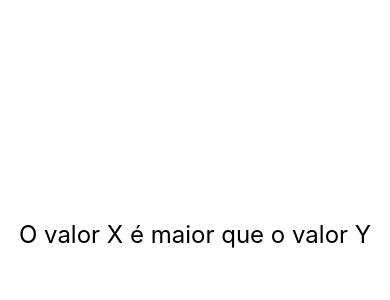
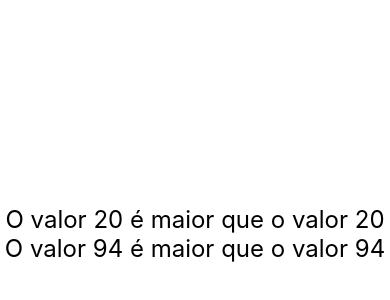
Before and after one commit to marirodriguesxx/react-native-android-ios, a React Native app in the folder exercicios/: screen / in a window 390 px wide. Shown: the part 188-488 px from the top of the page. Built offline with nearby package versions, Linux system fonts and the light colour scheme.

Commit message:
passing parameters throught components

```diff
--- a/exercicios/src/App.js
+++ b/exercicios/src/App.js
@@ -30,7 +30,8 @@ import MinMax  from './componentes/MinMax'
 
 export default () => (
     <SafeAreaView style={style.App}>
-        <MinMax />
+        <MinMax min={3} max={20}/>
+        <MinMax min={1} max={94} />
         {/* <CompPadrao />
         <Comp1 />
         <Comp2 />
--- a/exercicios/src/componentes/MinMax.js
+++ b/exercicios/src/componentes/MinMax.js
@@ -2,4 +2,11 @@ import React from 'react'
 import { Text } from 'react-native'
 import Estilo from './estilo'
 
-export default () => <Text style = {Estilo.grande}>O valor X é maior que o valor Y</Text>
+export default (props) => {
+    //o valor de props eh um obj
+    console.warn(props)
+    return (
+    <Text style = {Estilo.grande}>
+        O valor {props.max} é maior que o valor {props.max}
+    </Text>
+)}
--- a/exercicios/src/componentes/estilo.js
+++ b/exercicios/src/componentes/estilo.js
@@ -2,6 +2,7 @@
 
  export default StyleSheet.create({
      grande: {
-         fontSize: 24
+         fontSize: 24,
+         textAlign: "center"
      }
  })
```
